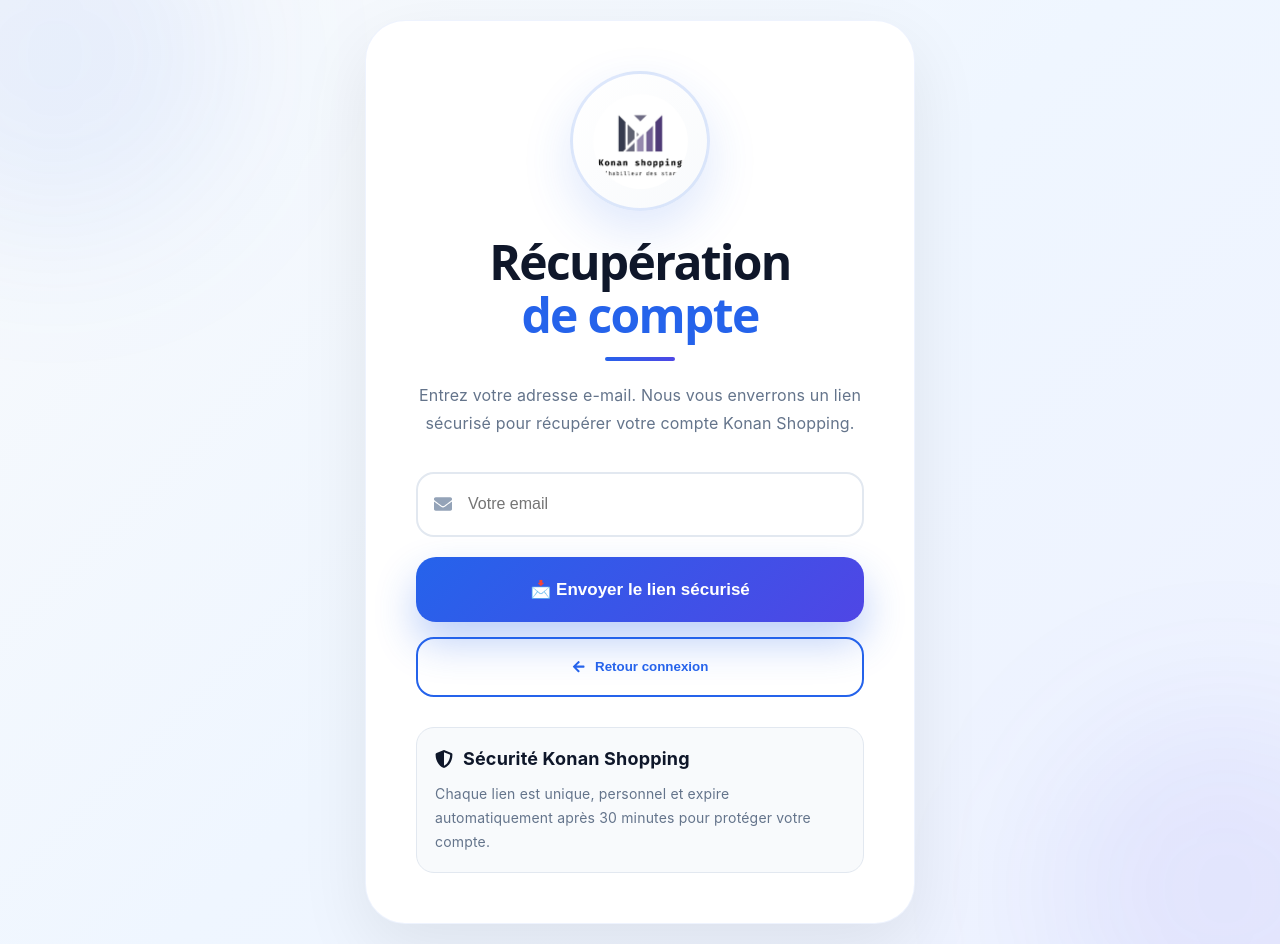
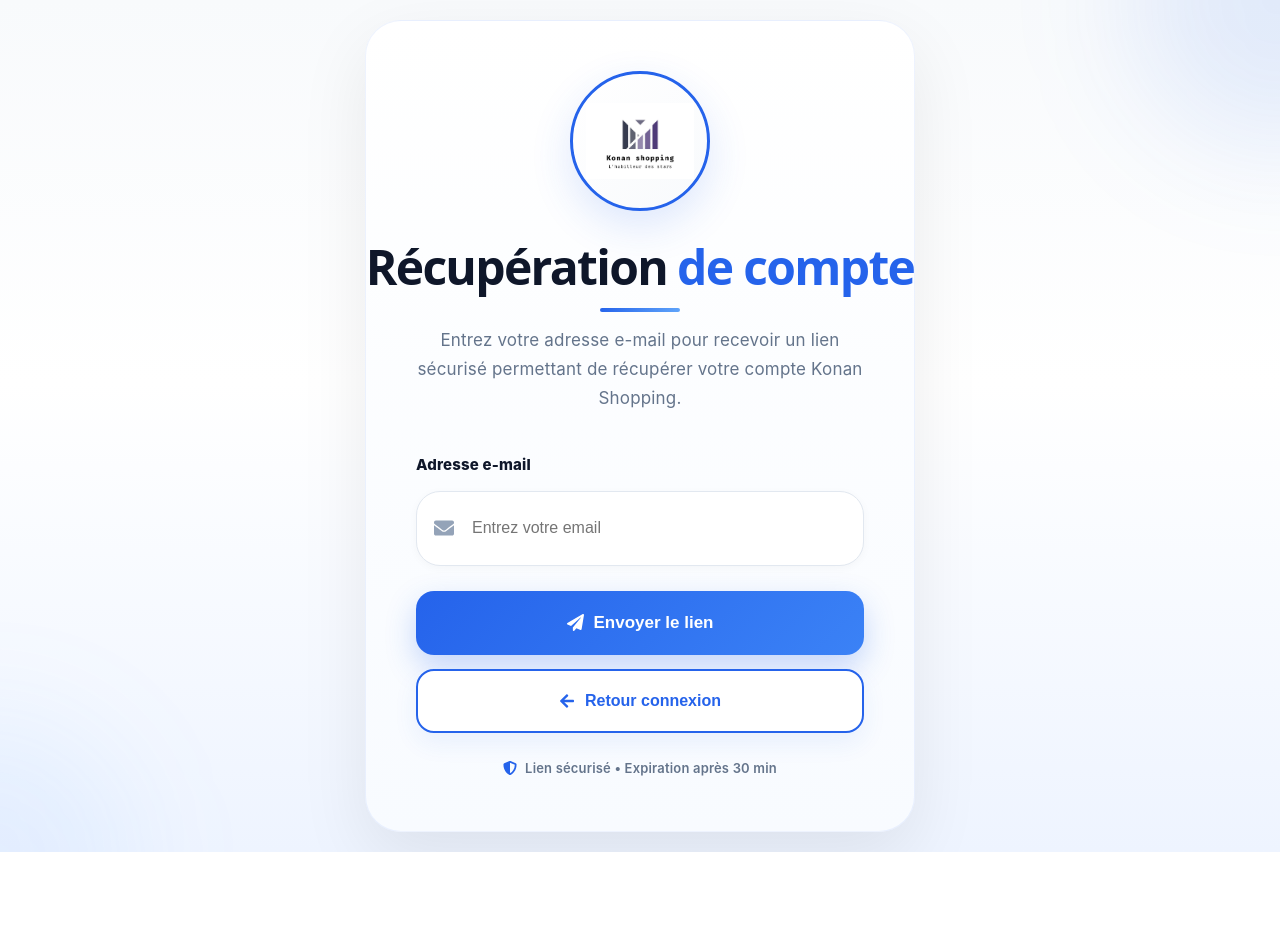
Before and after one commit to konanshopping/konanshopping, a React (Vite) app: page /forgot-password in a window 1280 px wide. After the commit the page ends 852 px from the top, so only its background shows below. Built offline with nearby package versions, Linux system fonts and the light colour scheme.

Commit message:
forgot password email

```diff
--- a/src/pages/ForgotPassword.jsx
+++ b/src/pages/ForgotPassword.jsx
@@ -63,60 +63,68 @@ function ForgotPassword() {
 
       justifyContent: "center",
 
-        alignItems: "center",
+      alignItems:
+        window.innerWidth < 768
+          ? "flex-start"
+          : "center",
 
-        padding: "20px",
+      overflow: "hidden",
 
       position: "relative",
 
-        overflow: "hidden",
+      background:
+        "linear-gradient(180deg,#f8fafc 0%,#ffffff 45%,#eef4ff 100%)",
 
-        background:
-          "linear-gradient(135deg,#f8fafc,#eff6ff,#eef2ff)",
+      padding:
+        window.innerWidth < 768
+          ? "0"
+          : "20px",
     }}
   >
 
-      {/* LIGHT EFFECT */}
+    {/* HALO HAUT DROIT */}
 
     <div
       style={{
         position: "absolute",
 
-          width: "350px",
+        top: "-150px",
 
-          height: "350px",
+        right: "-150px",
+
+        width: "300px",
+
+        height: "300px",
 
         borderRadius: "50%",
 
         background:
-            "rgba(37,99,235,0.08)",
+          "rgba(37,99,235,0.10)",
 
-          top: "-120px",
-
-          left: "-120px",
-
-          filter: "blur(80px)",
+        filter: "blur(60px)",
       }}
     />
+
+    {/* HALO BAS GAUCHE */}
 
     <div
       style={{
         position: "absolute",
 
-          width: "350px",
+        bottom: "-150px",
 
-          height: "350px",
+        left: "-150px",
+
+        width: "280px",
+
+        height: "280px",
 
         borderRadius: "50%",
 
         background:
-            "rgba(79,70,229,0.08)",
+          "rgba(96,165,250,0.08)",
 
-          bottom: "-120px",
-
-          right: "-120px",
-
-          filter: "blur(80px)",
+        filter: "blur(60px)",
       }}
     />
 
@@ -126,26 +134,44 @@ function ForgotPassword() {
   style={{
     width: "100%",
 
-          maxWidth: "550px",
+    maxWidth:
+      window.innerWidth < 768
+        ? "100%"
+        : "550px",
 
-          background: "#ffffff",
+    minHeight:
+      window.innerWidth < 768
+        ? "100vh"
+        : "auto",
 
-          borderRadius: "40px",
+    background:
+      "linear-gradient(180deg,#ffffff,#f8fbff)",
+
+    borderRadius:
+      window.innerWidth < 768
+        ? "0"
+        : "36px",
 
     padding:
       window.innerWidth < 768
-              ? "30px 22px"
+        ? "20px"
         : "50px",
 
     boxShadow:
-            "0 25px 70px rgba(0,0,0,0.08)",
+      window.innerWidth < 768
+        ? "none"
+        : "0 25px 70px rgba(0,0,0,0.08)",
 
     border:
-            "1px solid rgba(37,99,235,0.08)",
+      window.innerWidth < 768
+        ? "none"
+        : "1px solid rgba(37,99,235,0.08)",
 
     position: "relative",
 
     zIndex: 5,
+
+    overflow: "hidden",
   }}
 >
 
@@ -154,23 +180,32 @@ function ForgotPassword() {
 <div
   style={{
     display: "flex",
-
     justifyContent: "center",
-
-            marginBottom: "25px",
+    marginBottom:
+      window.innerWidth < 768
+        ? "20px"
+        : "30px",
   }}
 >
 
   <div
     style={{
-              width: "140px",
+      width:
+        window.innerWidth < 768
+          ? "95px"
+          : "140px",
 
-              height: "140px",
+      height:
+        window.innerWidth < 768
+          ? "95px"
+          : "140px",
 
       borderRadius: "50%",
 
       background:
         "linear-gradient(135deg,#ffffff,#f8fafc)",
+
+      border: "3px solid #2563eb",
 
       display: "flex",
 
@@ -179,10 +214,9 @@ function ForgotPassword() {
       alignItems: "center",
 
       boxShadow:
-                "0 20px 50px rgba(37,99,235,0.15)",
+        "0 15px 40px rgba(37,99,235,0.15)",
 
-              border:
-                "3px solid rgba(37,99,235,0.15)",
+      position: "relative",
     }}
   >
 
@@ -192,13 +226,11 @@ function ForgotPassword() {
       alt="Konan Shopping"
 
       style={{
-                width: "95px",
+        width: "80%",
 
-                height: "95px",
+        height: "80%",
 
-                objectFit: "cover",
-
-                borderRadius: "50%",
+        objectFit: "contain",
       }}
     />
 
@@ -212,7 +244,10 @@ function ForgotPassword() {
   style={{
     textAlign: "center",
 
-            marginBottom: "35px",
+    marginBottom:
+      window.innerWidth < 768
+        ? "28px"
+        : "40px",
   }}
 >
 
@@ -222,51 +257,58 @@ function ForgotPassword() {
 
       fontSize:
         window.innerWidth < 768
-                  ? "38px"
+          ? "21px"
           : "48px",
 
       fontWeight: "900",
 
-              color: "#0f172a",
+      lineHeight: "1.1",
 
-              lineHeight: "1.1",
+      display: "flex",
+
+      justifyContent: "center",
+
+      alignItems: "center",
+
+      gap:
+        window.innerWidth < 768
+          ? "5px"
+          : "10px",
+
+      whiteSpace: "nowrap",
     }}
   >
+    <span style={{ color: "#0f172a" }}>
       Récupération
-          </h1>
+    </span>
 
-          <h1
+    <span
       style={{
-              margin: 0,
-
-              fontSize:
-                window.innerWidth < 768
-                  ? "38px"
-                  : "48px",
-
-              fontWeight: "900",
-
         color: "#2563eb",
-
-              lineHeight: "1.1",
       }}
     >
       de compte
+    </span>
   </h1>
 
   <div
     style={{
-              width: "70px",
+      width:
+        window.innerWidth < 768
+          ? "55px"
+          : "80px",
 
-              height: "4px",
+      height:
+        window.innerWidth < 768
+          ? "3px"
+          : "4px",
 
       background:
-                "linear-gradient(135deg,#2563eb,#4f46e5)",
+        "linear-gradient(135deg,#2563eb,#60a5fa)",
 
-              borderRadius: "20px",
+      borderRadius: "999px",
 
-              margin:
-                "15px auto 20px",
+      margin: "14px auto",
     }}
   />
 
@@ -274,22 +316,46 @@ function ForgotPassword() {
     style={{
       color: "#64748b",
 
-              lineHeight: "28px",
+      fontSize:
+        window.innerWidth < 768
+          ? "13px"
+          : "17px",
 
-              fontSize: "16px",
+      lineHeight: "1.7",
 
-              margin: 0,
+      maxWidth: "450px",
+
+      margin: "0 auto",
     }}
   >
-            Entrez votre adresse e-mail.
-            Nous vous enverrons un lien
-            sécurisé pour récupérer
+    Entrez votre adresse e-mail pour recevoir
+    un lien sécurisé permettant de récupérer
     votre compte Konan Shopping.
   </p>
 
 </div>
 
 {/* EMAIL */}
+
+<div
+  style={{
+    marginBottom: "25px",
+  }}
+>
+
+  <p
+    style={{
+      marginBottom: "12px",
+
+      color: "#0f172a",
+
+      fontWeight: "800",
+
+      fontSize: "15px",
+    }}
+  >
+    Adresse e-mail
+  </p>
 
   <div
     style={{
@@ -303,51 +369,59 @@ function ForgotPassword() {
 
         left: "18px",
 
-              top: "23px",
+        top: "50%",
+
+        transform: "translateY(-50%)",
 
         color: "#94a3b8",
+
+        fontSize: "20px",
       }}
     />
 
     <input
       type="email"
 
-            placeholder="Votre email"
+      placeholder="Entrez votre email"
 
       value={email}
 
       onChange={(e) =>
-              setEmail(
-                e.target.value
-              )
+        setEmail(e.target.value)
       }
 
       style={{
         width: "100%",
 
-              height: "65px",
+        height:
+          window.innerWidth < 768
+            ? "72px"
+            : "75px",
 
-              borderRadius: "18px",
+        borderRadius: "24px",
 
-              border:
-                "2px solid #e2e8f0",
+        border: "1.5px solid #e2e8f0",
 
-              paddingLeft: "50px",
+        paddingLeft: "55px",
 
         paddingRight: "20px",
 
         fontSize: "16px",
 
-              background: "#fff",
+        background: "#ffffff",
 
         color: "#0f172a",
 
         outline: "none",
 
-              boxSizing:
-                "border-box",
+        boxSizing: "border-box",
+
+        boxShadow:
+          "0 2px 10px rgba(15,23,42,0.03)",
       }}
     />
+
+  </div>
 
 </div>
 
@@ -361,40 +435,71 @@ function ForgotPassword() {
   style={{
     width: "100%",
 
-            height: "65px",
+    height:
+      window.innerWidth < 768
+        ? "58px"
+        : "64px",
 
-            marginTop: "20px",
+    marginTop: "18px",
 
     border: "none",
 
-            borderRadius: "20px",
+    borderRadius: "18px",
 
     background:
-              "linear-gradient(135deg,#2563eb,#4f46e5)",
+      "linear-gradient(135deg,#2563eb,#3b82f6)",
 
-            color: "white",
+    color: "#ffffff",
 
     fontWeight: "800",
 
-            fontSize: "17px",
+    fontSize:
+      window.innerWidth < 768
+        ? "15px"
+        : "17px",
 
     cursor: "pointer",
 
+    display: "flex",
+
+    alignItems: "center",
+
+    justifyContent: "center",
+
+    gap: "10px",
+
     boxShadow:
-              "0 20px 40px rgba(37,99,235,0.30)",
+      "0 12px 30px rgba(37,99,235,0.25)",
+
+    transition: "all .3s ease",
+  }}
+
+  onMouseEnter={(e) => {
+    e.currentTarget.style.transform =
+      "translateY(-2px)";
+  }}
+
+  onMouseLeave={(e) => {
+    e.currentTarget.style.transform =
+      "translateY(0px)";
   }}
 >
-
-          {loading
-            ? "Envoi..."
-            : "📩 Envoyer le lien sécurisé"}
-
+  {loading ? (
+    <>
+      <FaPaperPlane />
+      Envoi...
+    </>
+  ) : (
+    <>
+      <FaPaperPlane />
+      Envoyer le lien
+    </>
+  )}
 </button>
 
        {/* RETOUR */}
 
 <button
-
   onClick={() =>
     window.location.href =
       "/login"
@@ -403,20 +508,28 @@ function ForgotPassword() {
   style={{
     width: "100%",
 
-            height: "60px",
+    height:
+      window.innerWidth < 768
+        ? "58px"
+        : "64px",
 
-            marginTop: "15px",
+    marginTop: "14px",
 
     border:
       "2px solid #2563eb",
 
     borderRadius: "18px",
 
-            background: "white",
+    background: "#ffffff",
 
     color: "#2563eb",
 
-            fontWeight: "700",
+    fontWeight: "800",
+
+    fontSize:
+      window.innerWidth < 768
+        ? "15px"
+        : "16px",
 
     cursor: "pointer",
 
@@ -427,6 +540,21 @@ function ForgotPassword() {
     alignItems: "center",
 
     gap: "10px",
+
+    boxShadow:
+      "0 10px 25px rgba(37,99,235,0.08)",
+
+    transition: "all .3s ease",
+  }}
+
+  onMouseEnter={(e) => {
+    e.currentTarget.style.transform =
+      "translateY(-2px)";
+  }}
+
+  onMouseLeave={(e) => {
+    e.currentTarget.style.transform =
+      "translateY(0px)";
   }}
 >
 
@@ -440,58 +568,38 @@ function ForgotPassword() {
 
 <div
   style={{
-            marginTop: "30px",
-
-            padding: "18px",
-
-            borderRadius: "18px",
-
-            background: "#f8fafc",
-
-            border:
-              "1px solid #e2e8f0",
-          }}
-        >
-
-          <p
-            style={{
-              margin: 0,
-
-              color: "#0f172a",
-
-              fontWeight: "700",
+    marginTop: "22px",
 
     display: "flex",
 
     alignItems: "center",
 
-              gap: "10px",
+    justifyContent: "center",
+
+    gap: "8px",
+
+    color: "#64748b",
+
+    fontSize:
+      window.innerWidth < 768
+        ? "12px"
+        : "13px",
+
+    fontWeight: "600",
   }}
 >
 
-            <FaShieldAlt />
-
-            Sécurité Konan Shopping
-
-          </p>
-
-          <p
+  <FaShieldAlt
     style={{
-              marginTop: "10px",
-
-              color: "#64748b",
+      color: "#2563eb",
 
       fontSize: "14px",
+    }}
+  />
 
-              lineHeight: "24px",
-            }}
-          >
-            Chaque lien est unique,
-            personnel et expire
-            automatiquement après
-            30 minutes pour protéger
-            votre compte.
-          </p>
+  <span>
+    Lien sécurisé • Expiration après 30 min
+  </span>
 
 </div>
 
@@ -499,6 +607,7 @@ function ForgotPassword() {
 
     </div>
 
+
   );
 
 }
```
Also changed, not shown: 1 other file (tests, documents, lock files or other folders). Lines whose indentation alone changed are shown as unchanged.
